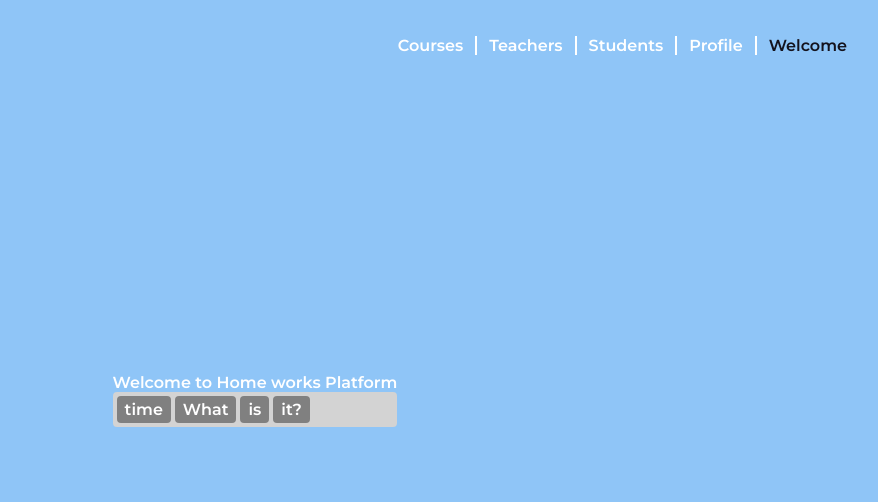
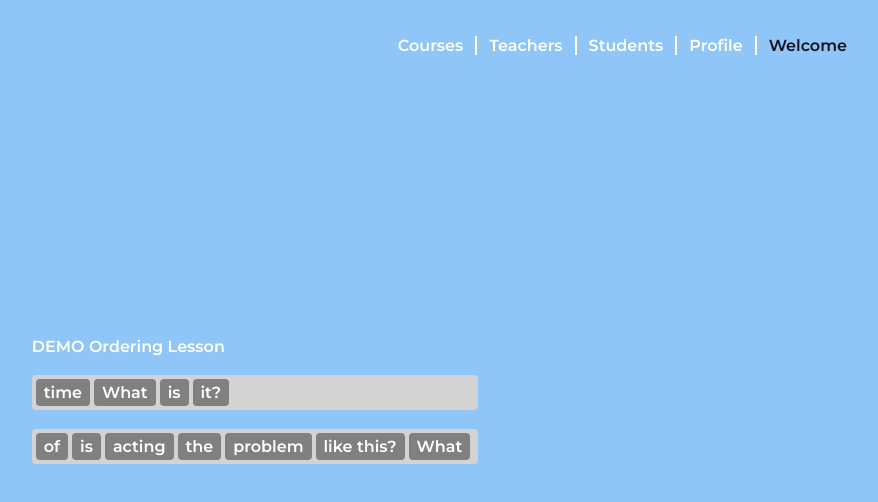
Before and after one commit to kosbay/homie, a React app: page /index in a window 1280 px wide. Shown: the top 502 px of the page, without its empty margins (385-1263 px from the left). Built offline with nearby package versions, Linux system fonts and the light colour scheme.

Commit message:
feat: disable when finished

```diff
--- a/src/components/lessons/Ordering.tsx
+++ b/src/components/lessons/Ordering.tsx
@@ -67,26 +67,6 @@ class Ordering extends React.Component<any, any> {
     };
   }
 
-  audio = new Audio(
-    "http://dight310.byu.edu/media/audio/FreeLoops.com/1/1/Beep%20Sound.wav-21324-Free-Loops.com.mp3"
-  );
-
-  componentDidMount() {
-    this.audio.addEventListener("ended", () => this.setState({ play: false }));
-  }
-
-  componentWillUnmount() {
-    this.audio.removeEventListener("ended", () =>
-      this.setState({ play: false })
-    );
-  }
-
-  togglePlay = () => {
-    this.setState({ play: !this.state.play }, () => {
-      this.state.play ? this.audio.play() : this.audio.pause();
-    });
-  };
-
   onDragEnd = result => {
     if (!result.destination) {
       return;
@@ -112,17 +92,23 @@ class Ordering extends React.Component<any, any> {
   };
 
   render() {
+    const { items, finished } = this.state;
     return (
       <DragDropContext onDragEnd={this.onDragEnd}>
         <Droppable droppableId="droppable" direction="horizontal">
           {(provided, snapshot) => (
             <div
               ref={provided.innerRef}
-              style={getListStyle(this.state.finished)}
+              style={getListStyle(finished)}
               {...provided.droppableProps}
             >
-              {this.state.items.map((item, index) => (
-                <Draggable key={item.id} draggableId={item.id} index={index}>
+              {items.map((item, index) => (
+                <Draggable
+                  key={item.id}
+                  draggableId={item.id}
+                  index={index}
+                  isDragDisabled={finished}
+                >
                   {(provided, snapshot) => (
                     <div
                       ref={provided.innerRef}
--- a/src/pages/welcome/Welcome.tsx
+++ b/src/pages/welcome/Welcome.tsx
@@ -9,6 +9,16 @@ const items = [
   { id: "2", content: "time" },
   { id: "3", content: "is" },
   { id: "4", content: "it?" }
+];
+
+const items2 = [
+  { id: "1", content: "What" },
+  { id: "2", content: "is" },
+  { id: "3", content: "the" },
+  { id: "4", content: "problem" },
+  { id: "5", content: "of" },
+  { id: "6", content: "acting" },
+  { id: "7", content: "like this?" }
 ];
 
 const getItems = count =>
@@ -25,8 +35,12 @@ class Welcome extends React.Component<any, any> {
   render() {
     return (
       <div>
-        Welcome to Home works Platform
+        DEMO Ordering Lesson
+        <br />
+        <br />
         <OrderingLesson items={items} />
+        <br />
+        <OrderingLesson items={items2} />
       </div>
     );
   }
```
